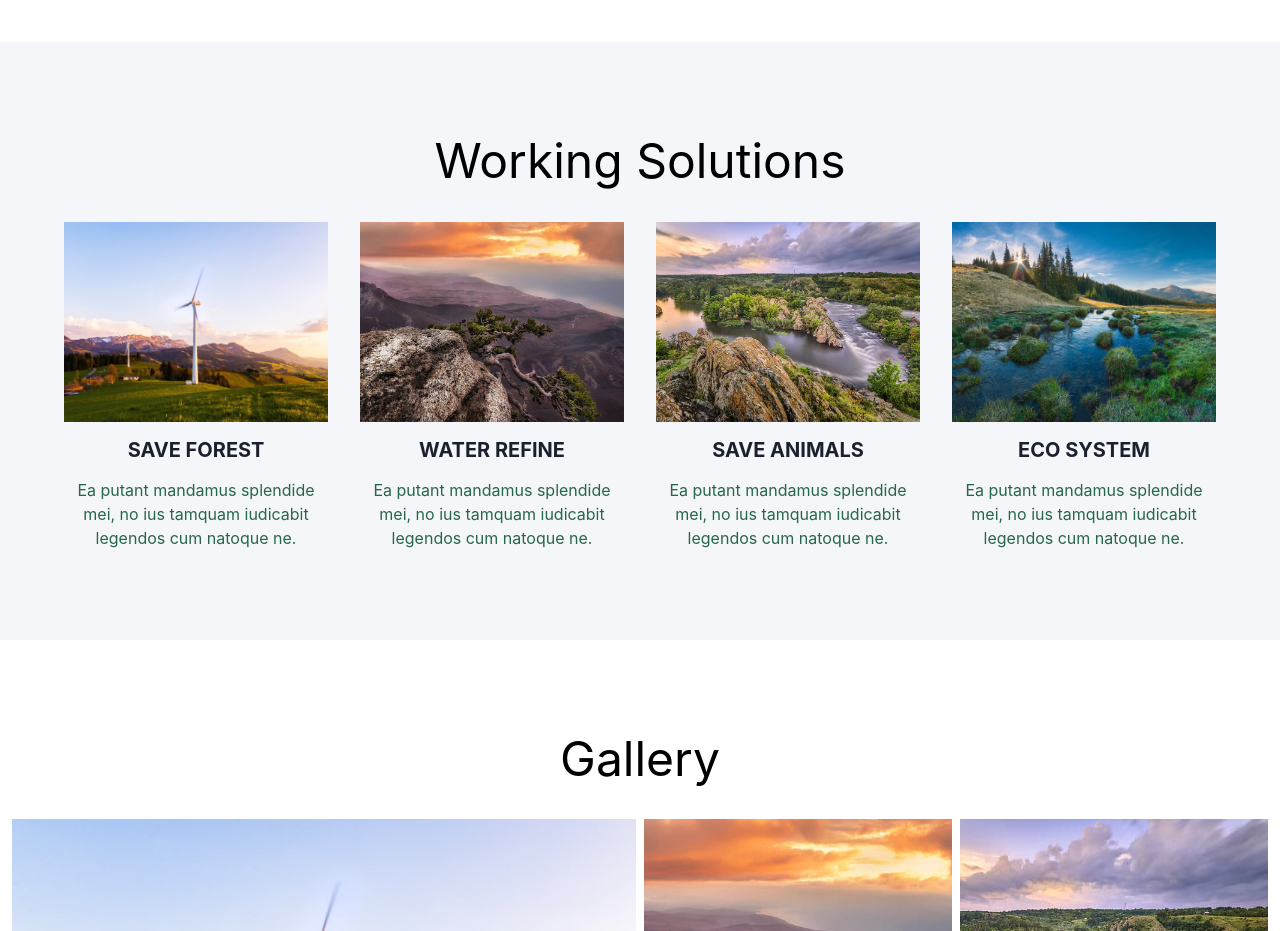
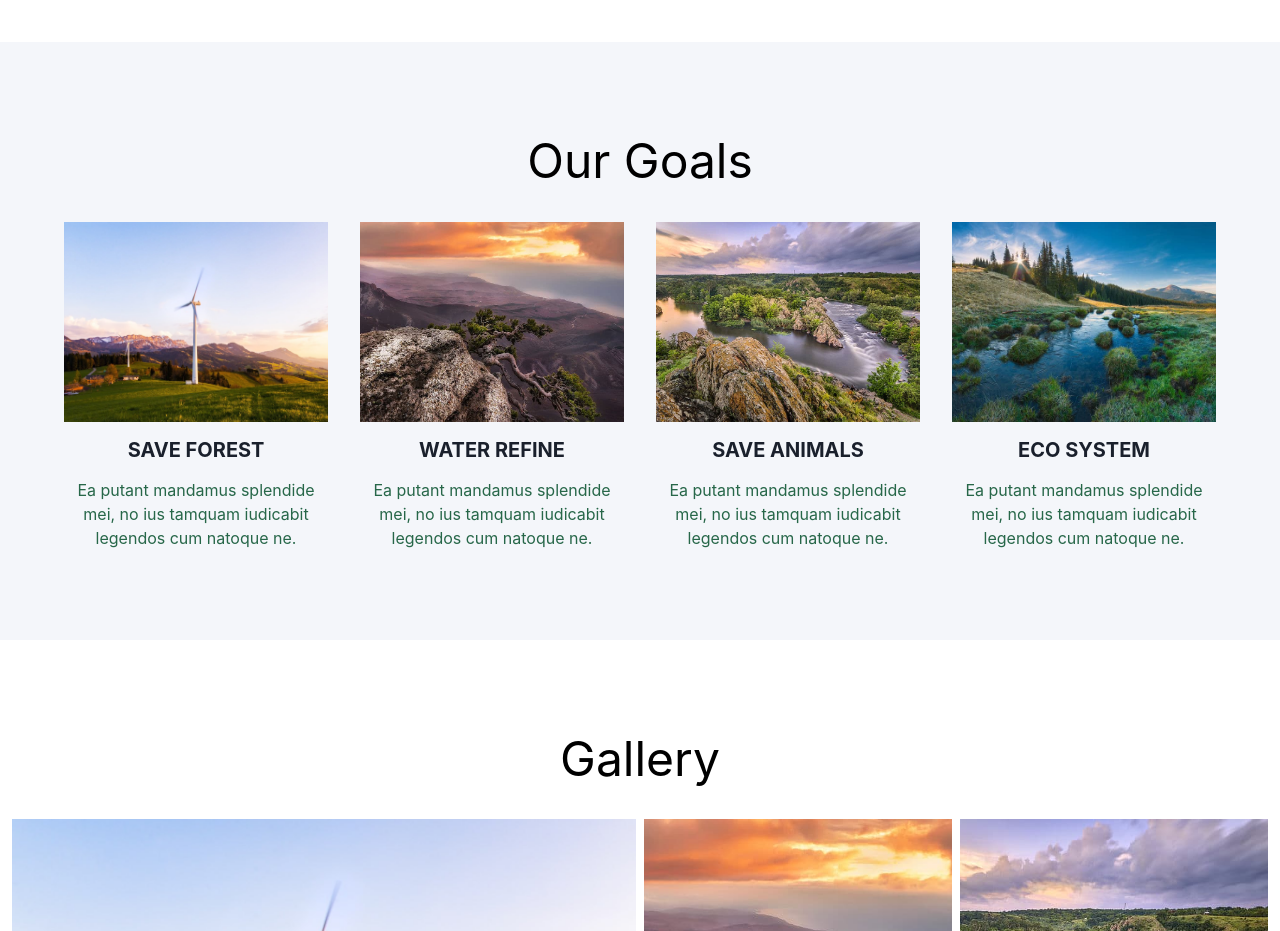
Before and after one commit to NikKms/UERF, a React (Vite) app: page /about in a window 1280 px wide. Shown: the part 1320-2251 px from the top of the page. Built offline with nearby package versions, Linux system fonts and the light colour scheme.

Commit message:
fix headings size

```diff
--- a/public/locales/en/translation.json
+++ b/public/locales/en/translation.json
@@ -16,7 +16,7 @@
       "title": "about"
     },
     "solutions": {
-      "title": "working solutions",
+      "title": "our goals",
       "list": {
         "forest": {
           "title": "save our forest",
--- a/public/locales/ua/translation.json
+++ b/public/locales/ua/translation.json
@@ -16,7 +16,7 @@
       "title": "про нас"
     },
     "solutions": {
-      "title": "Робочі рішення",
+      "title": "Наші задачі",
       "list": {
         "forest": {
           "title": "збереження лісу",
--- a/src/components/AboutGallery/AboutGallery.jsx
+++ b/src/components/AboutGallery/AboutGallery.jsx
@@ -50,7 +50,7 @@ const AboutGallery = () => {
           <WaveText
             as={motion.h2}
             fontWeight={400}
-            fontSize={'3rem'}
+
             color="black"
             mb={'2rem'}
             textAlign="center"
--- a/src/components/AboutProblems/AboutProblems.jsx
+++ b/src/components/AboutProblems/AboutProblems.jsx
@@ -19,7 +19,6 @@ const AboutProblems = () => {
         <WaveText
           as={motion.h2}
           fontWeight={400}
-          fontSize={'3rem'}
           color="black"
           mb={'2rem'}
           textAlign="center"
--- a/src/components/RoutesHero/RoutesHero.jsx
+++ b/src/components/RoutesHero/RoutesHero.jsx
@@ -20,7 +20,6 @@ const RoutesHero = ({ titlePath, bgImg }) => {
       >
         <WaveText
           style={{
-            fontSize: '3rem',
             fontWeight: '500',
             color: '#fff',
             textTransform: 'uppercase',
--- a/src/components/WaveText/WaveText.jsx
+++ b/src/components/WaveText/WaveText.jsx
@@ -56,6 +56,7 @@ const WaveText = ({ children, ...props }) => {
       whileInView="visible"
       viewport={{ once: true, amount: 0.8 }}
       key={languageKey}
+      fontSize={{ base: '2.3rem', sm: '3rem' }}
       {...props}
     >
       {letters &&
```
